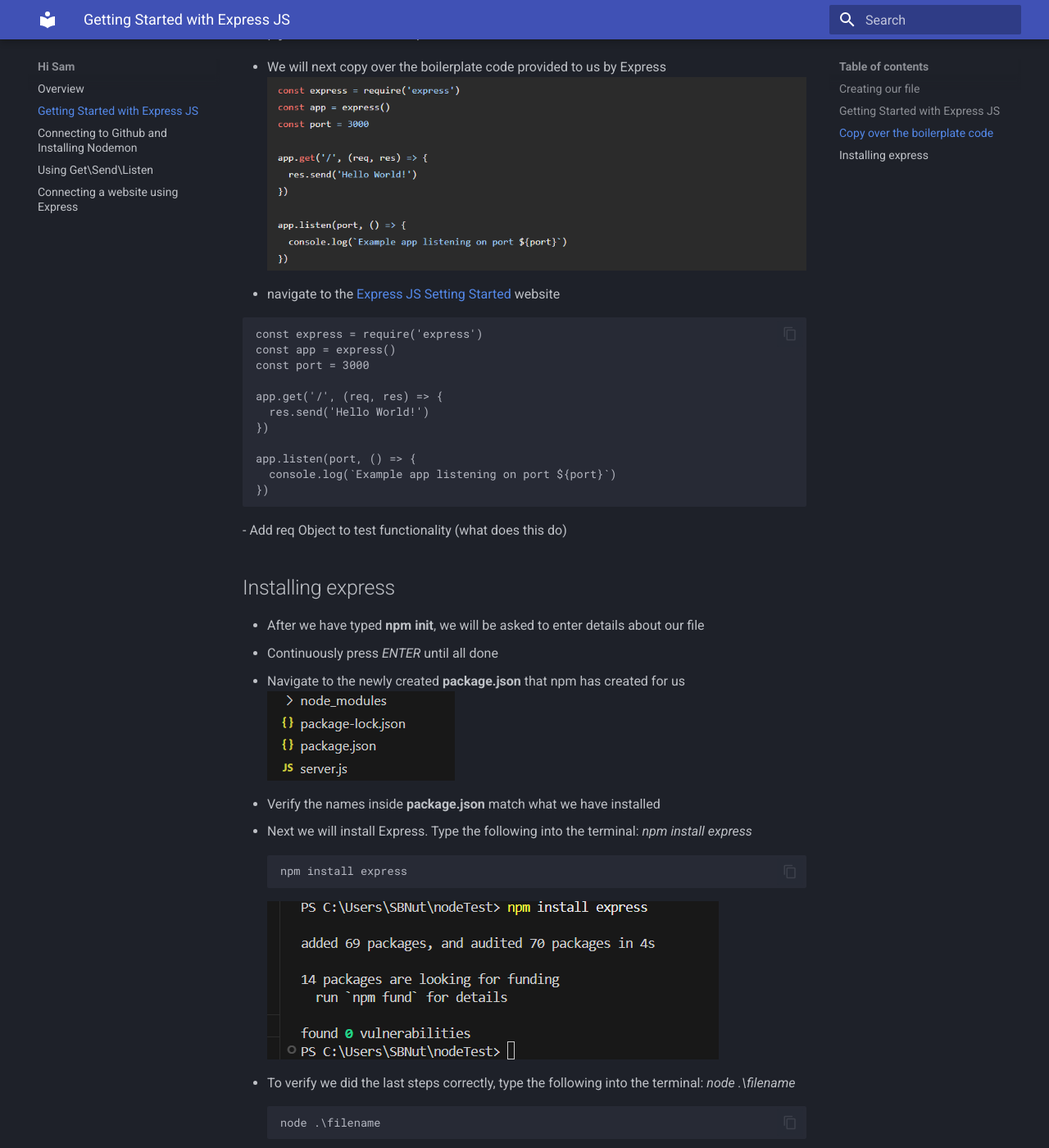
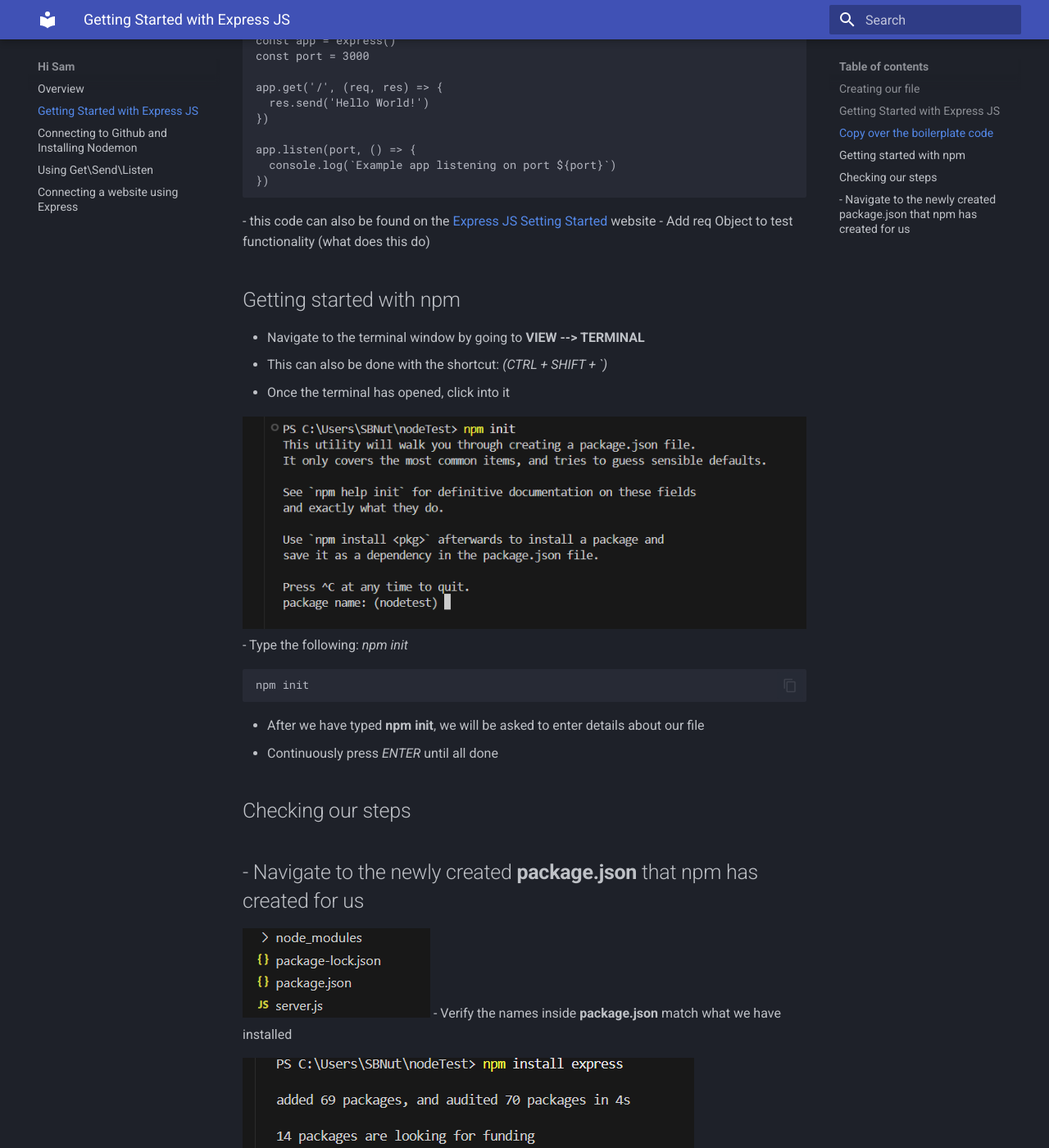
Before and after one commit to NBSutton98/COM-Documentation, an MkDocs documentation site: the page built from docs/task1.md, in a window 1280 px wide and 1400 px high, scrolled down 1144 px. Shown: the whole window at 82% size. Built offline with MkDocs 1.6.1 and Material for MkDocs 9.7.7, drawn with Linux system fonts in a browser that asks for light colours; some of the changed text lies outside the part shown.

Commit message:
Update task1.md

````diff
--- a/docs/task1.md
+++ b/docs/task1.md
@@ -5,25 +5,21 @@
 
 ## Creating our file
 - Select new file that you will be creating
+
 ![NewFile](./Task1/NewFile(1).png)
 - Name our file to whatever name of your choice, make sure to include **.js** at the end
+
 ![NewFile](./Task1/NameFile(2).png)
 
 ## Getting Started with Express JS
-- Navigate to the terminal window by going to **VIEW --> TERMINAL**
-  - This can also be done with the shortcut: *(CTRL + SHIFT + `)*
-- Once the terminal has opened, click into it
-- Type the following: *npm init*
-
-![Init](./Task1/npmINIT(4).png)
+- Next we will install Express. Type the following into the terminal: *npm install express*
 ```
-npm init
+npm install express
 ```
 
 ## Copy over the boilerplate code
 - We will next copy over the boilerplate code provided to us by Express
 ![BoilerPlate](./Task1/BoilerPlate(6).png)
-- navigate to the [Express JS Setting Started](https://expressjs.com/en/starter/installing.html) website
 
 ```
 const express = require('express')
@@ -38,20 +34,30 @@
   console.log(`Example app listening on port ${port}`)
 })
 ```
+- this code can also be found on the [Express JS Setting Started](https://expressjs.com/en/starter/installing.html) website
 - Add req Object to test functionality (what does this do)
 
 
+## Getting started with npm
+- Navigate to the terminal window by going to **VIEW --> TERMINAL**
+- This can also be done with the shortcut: *(CTRL + SHIFT + `)*
+- Once the terminal has opened, click into it
 
-## Installing express
+  ![Init](./Task1/npmINIT(4).png)
+- Type the following: *npm init*
+```
+npm init
+```
+
 - After we have typed **npm init**, we will be asked to enter details about our file
 - Continuously press *ENTER* until all done
+
+## Checking our steps
 - Navigate to the newly created **package.json** that npm has created for us
+-
 ![package](./Task1/verifyResults(7).png)
 - Verify the names inside **package.json** match what we have installed
-- Next we will install Express. Type the following into the terminal: *npm install express*
-```
-npm install express
-```
+
 ![Express](./Task1/intialization(3).png)
 - To verify we did the last steps correctly, type the following into the terminal: *node .\filename*
 ```
````
